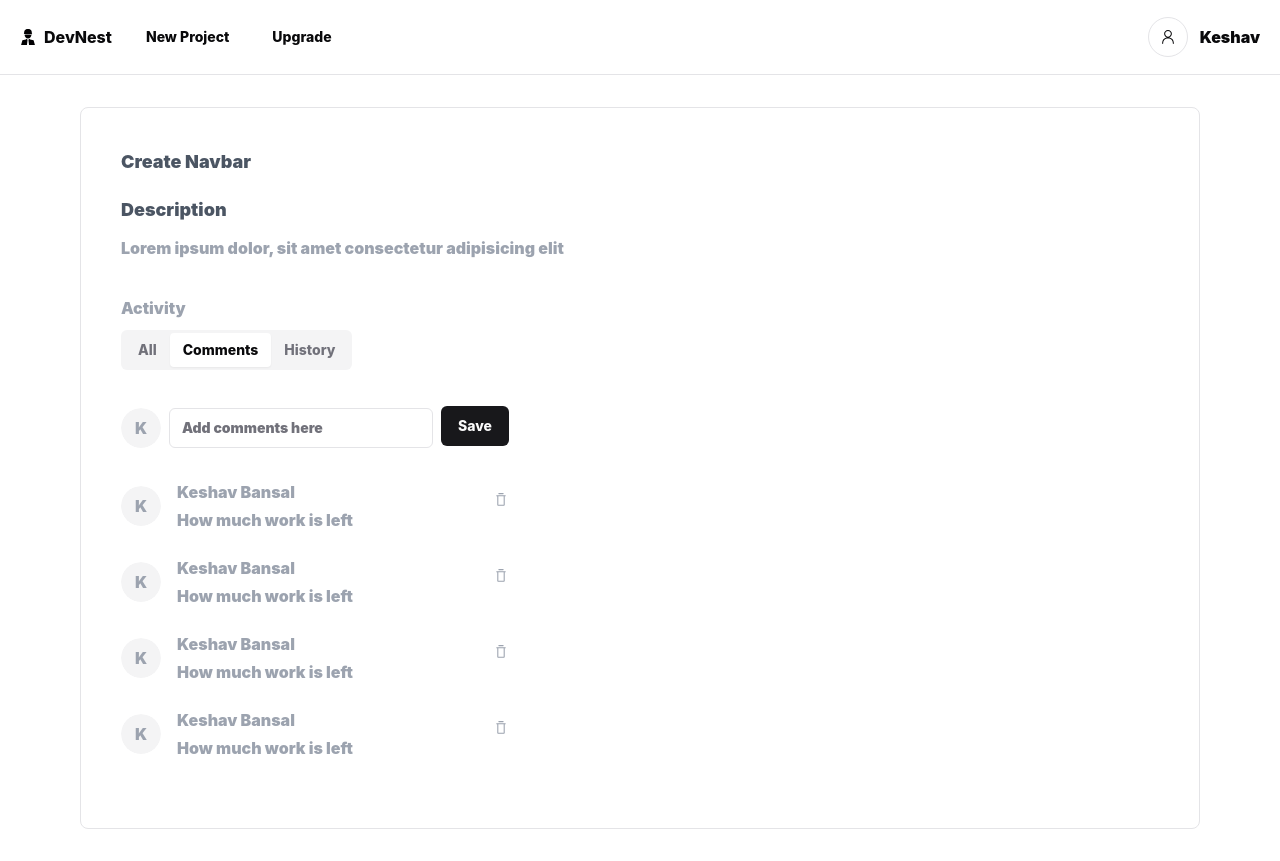
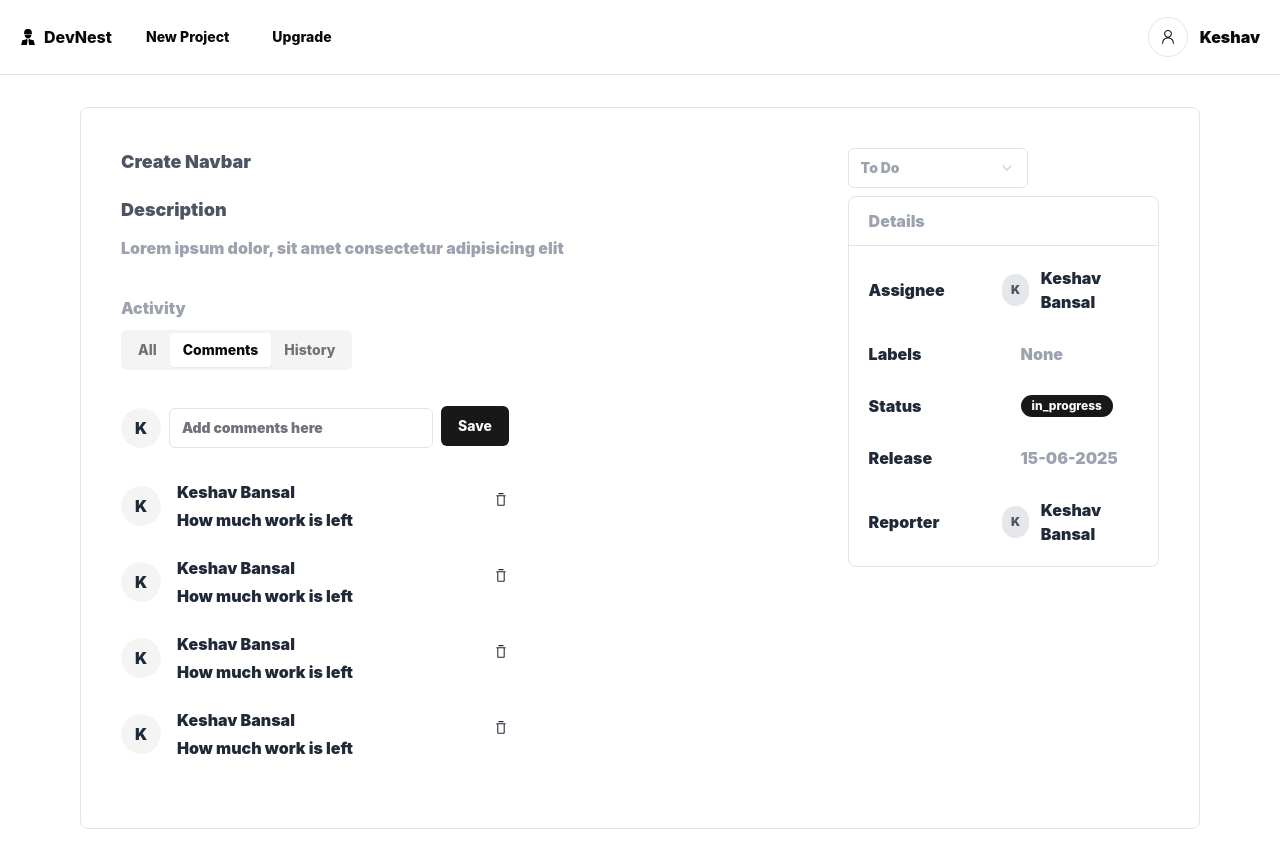
Before and after one commit to keshav0100/DevNest_Frontend, a React (Vite) app: page /project/1/issue/1 in a window 1280 px wide. Built offline with nearby package versions, Linux system fonts and the light colour scheme.

Commit message:
Add Subscription page and routing; enhance IssueDetails with status selection and additional details display; update Navbar for navigation to Subscription page.

```diff
--- a/src/App.jsx
+++ b/src/App.jsx
@@ -4,6 +4,7 @@ import IssueDetails from "./pages/IssueDetails/IssueDetails";
 import Navbar from "./pages/Navbar/Navbar";
 import ProjectDetails from "./pages/ProjectDetails/ProjectDetails";
 import { Route, Routes } from "react-router-dom";
+import Subscription from "./pages/Subscription/Subscription";
 
 function App() {
   return (
@@ -16,6 +17,10 @@ function App() {
           path="/project/:projectId/issue/:issueId"
           element={<IssueDetails />}
         />
+        <Route
+          path="/upgrade_plan"
+          element={<Subscription />}
+        />
       </Routes>
     </>
   );
--- a/src/pages/IssueDetails/CommentCard.jsx
+++ b/src/pages/IssueDetails/CommentCard.jsx
@@ -12,7 +12,6 @@ const CommentCard = () => {
     <p>Keshav Bansal</p>
     <p>How much work is left</p>
 </div>
-
       </div>
       <Button className="rounded-full" variant="ghost" size="icon">
         <TrashIcon/>
--- a/src/pages/IssueDetails/CommentForm.jsx
+++ b/src/pages/IssueDetails/CommentForm.jsx
@@ -28,13 +28,13 @@ const CommentForm = ({issueId}) => {
   return (
 
     <Form {...form}>
-      <form onSubmit={form.handleSubmit(onSubmit)} className="flex items-end gap-2">
+      <form onSubmit={form.handleSubmit(onSubmit)} className="flex items-end gap-2 text-gray-900">
         <FormField
           control={form.control}
-          name="email"
+          name="comment"
           render={({ field }) => (
             <FormItem >
-                <div className="flex gap-2">
+                <div className="flex gap-2 text-gray-800">
                     <div>
                     <Avatar>
                         <AvatarFallback>
@@ -46,7 +46,6 @@ const CommentForm = ({issueId}) => {
                 <Input placeholder="Add comments here" {...field} />
               </FormControl>
                 </div>
-
               <FormMessage />
             </FormItem>
           )}
@@ -59,5 +58,4 @@ const CommentForm = ({issueId}) => {
   )
 }
 
-export default CommentForm
-CommentForm
+export default CommentForm;
--- a/src/pages/IssueDetails/IssueDetails.jsx
+++ b/src/pages/IssueDetails/IssueDetails.jsx
@@ -3,8 +3,20 @@ import { ScrollArea } from "@/components/ui/scroll-area";
 import { Tabs, TabsContent, TabsList, TabsTrigger } from "@/components/ui/tabs"
 import CommentForm from "./CommentForm";
 import CommentCard from "./CommentCard";
+import {
+  Select,
+  SelectContent,
+  SelectItem,
+  SelectTrigger,
+  SelectValue,
+} from "@/components/ui/select"
+import { Avatar, AvatarFallback } from "@radix-ui/react-avatar";
+import { Badge } from "@/components/ui/badge";
 
 const IssueDetails = () => {
+  const handleUpdateIssueStatus=(status)=>{
+    console.log(status);
+  }
     const {projectId,issueId}=useParams();
   return (
   <div className="px-20 py-8 text-gray-400">
@@ -39,7 +51,7 @@ const IssueDetails = () => {
                 <div className="mt-4">
                   <CommentForm issueId={issueId}/>
                 </div>
-                <div className="mt-8 space-y-6">
+                <div className="mt-8 space-y-6 text-gray-800">
                 {[1,1,1,1].map((item)=><CommentCard key={item} />)}
                 </div>
               </TabsContent>
@@ -52,6 +64,59 @@ const IssueDetails = () => {
           </div>
         </div>
       </ScrollArea>
+      <div className="w-full lg:w-[30%] space-y-2">
+        <Select onValueChange={handleUpdateIssueStatus} defaultValue="todo">
+          <SelectTrigger className="w-[180px]">
+            <SelectValue placeholder="To Do" />
+          </SelectTrigger>
+          <SelectContent>
+            <SelectItem value="todo">To Do</SelectItem>
+            <SelectItem value="pending">Pending</SelectItem>
+            <SelectItem value="in_progress">In Progress</SelectItem>
+            <SelectItem value="done">Done</SelectItem>
+          </SelectContent>
+        </Select>
+
+        <div className="border rounded-lg">
+          <p className="border-b py-3 px-5 text-extrabold">Details</p>
+          <div className="p-5">
+            <div className="space-y-7">
+              <div className="flex items-center gap-10 ">
+                <p className="w-[7rem] text-gray-800">Assignee</p>
+                <div className="flex items-center gap-3">
+                  <Avatar className="h-8 w-8 text-xs flex items-center justify-center bg-gray-200 rounded-full">
+                    <AvatarFallback className="flex items-center justify-center text-gray-600 rounded-full">K</AvatarFallback>
+                  </Avatar>
+                  <p className="text-gray-800">Keshav Bansal</p>
+                </div>
+              </div>
+              <div className="flex gap-10 items-center">
+                <p className="w-[7rem] text-gray-800">Labels</p>
+                <p>None</p>
+              </div>
+              <div className="flex gap-10 items-center">
+                <p className="w-[7rem] text-gray-800">Status</p>
+                <Badge className="font-extrabold">
+                  in_progress
+                </Badge>
+              </div>
+              <div className="flex gap-10 items-center">
+                <p className="w-[7rem] text-gray-800">Release</p>
+                <p>15-06-2025</p>
+              </div>
+               <div className="flex items-center gap-10 ">
+                <p className="w-[7rem] text-gray-800">Reporter</p>
+                <div className="flex items-center gap-3">
+                  <Avatar className="h-8 w-8 text-xs flex items-center justify-center bg-gray-200 rounded-full">
+                    <AvatarFallback className="flex items-center justify-center text-gray-600 rounded-full">K</AvatarFallback>
+                  </Avatar>
+                  <p className="text-gray-800">Keshav Bansal</p>
+                </div>
+              </div>
+            </div>
+          </div>
+        </div>
+      </div>
     </div>
   </div>
   );
--- a/src/pages/Navbar/Navbar.jsx
+++ b/src/pages/Navbar/Navbar.jsx
@@ -52,7 +52,7 @@ const Navbar = () => {
             <ProjectForm />
           </DialogContent>
         </Dialog>
-        <Button variant="ghost" className="font-extrabold">
+        <Button variant="ghost" className="font-extrabold" onClick={()=>navigate("/upgrade_plan")}>
           Upgrade
         </Button>
       </div>
--- /dev/null
+++ b/src/pages/Subscription/Subscription.jsx
@@ -0,0 +1,42 @@
+import SubscriptionCard from "./SubscriptionCard"
+import { useEffect } from "react"
+
+const freePlan=[
+    "Add only 3 projects",
+    "Basic Task Management",
+    "Project Collaboration",
+    "Email Notification"
+]
+
+const annualPlan=[
+    "Add unlimited projects",
+    "Access to live chat",
+    "Add unlimited team members",
+    "Advanced Reporting",
+    "Priority Support"
+]
+const monthlyPlan=[
+    "Add unlimited projects",
+    "Access to live chat",
+    "Add unlimited team members",
+    "Advanced Reporting",
+    "Priority Support",
+    "Customization Options",
+]
+
+const Subscription = () => {
+  return (
+    <div className="p-10" >
+      <h1 className="text-4xl text-semibold py-5 pb-16 text-center">
+        Pricing
+      </h1>
+      <div className="flex flex-col lg:flex-row justify-center items-center gap-9">
+        <SubscriptionCard data={{planName:"Free",features:freePlan,planType:"FREE",price:0,buttonName:true?"Current Plan":"Get Started"}}/>
+        <SubscriptionCard data={{planName:"Monthly Paid Plan",features:monthlyPlan,planType:"MONTHLY",price:899,buttonName:true?"Current Plan":"Get Started"}}/>
+        <SubscriptionCard data={{planName:"Annual Paid Plan",features:annualPlan,planType:"ANNUAL",price:7199,buttonName:true?"Current Plan":"Get Started"}}/>
+      </div>
+    </div>
+  )
+}
+
+export default Subscription
--- /dev/null
+++ b/src/pages/Subscription/SubscriptionCard.jsx
@@ -0,0 +1,12 @@
+const SubscriptionCard = ({data}) => {
+  return (
+    <div className='rounded-xl bg-[#e0d8d8] bg-opacity-20 shadown-[#14173b] shadow-2xl card p-5 space-y-5  w-[18rem]'>
+      <p>
+        {data.planName}
+
+      </p>
+    </div>
+  )
+}
+
+export default SubscriptionCard
```
